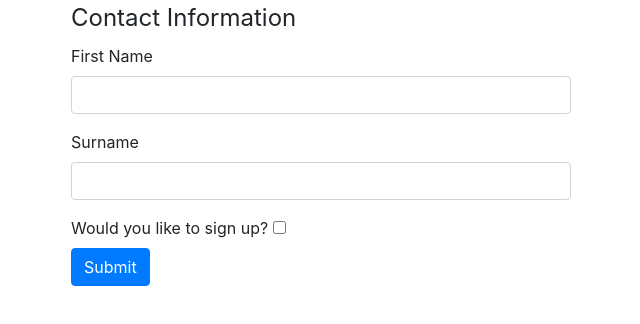
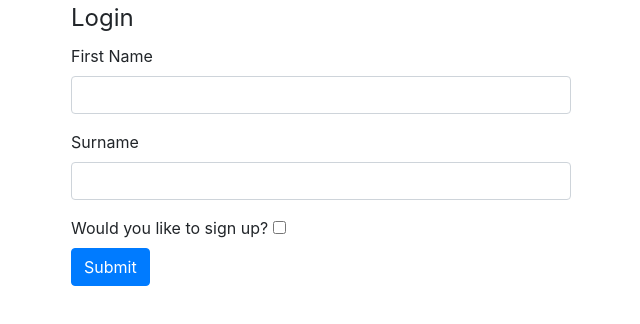
Before and after one commit to bladedevleoper/Javascript-Practice, a plain HTML site: page show.html in a window 1280 px wide. Shown: the whole page, without its empty margins (319-959 px from the left). Drawn offline with nearby package versions, Linux system fonts and the light colour scheme.

Commit message:
Update show.html

```diff
--- a/show.html
+++ b/show.html
@@ -13,7 +13,7 @@
 
 <form id="myForm" class="box">
     <fieldset id="contact-info">
-        <legend>Contact Information</legend>
+        <legend>Login</legend>
         <div class="form-group" id="div1">
             <label for="name">First Name</label>
             <input class="form-control" type="text" id="name">
```
